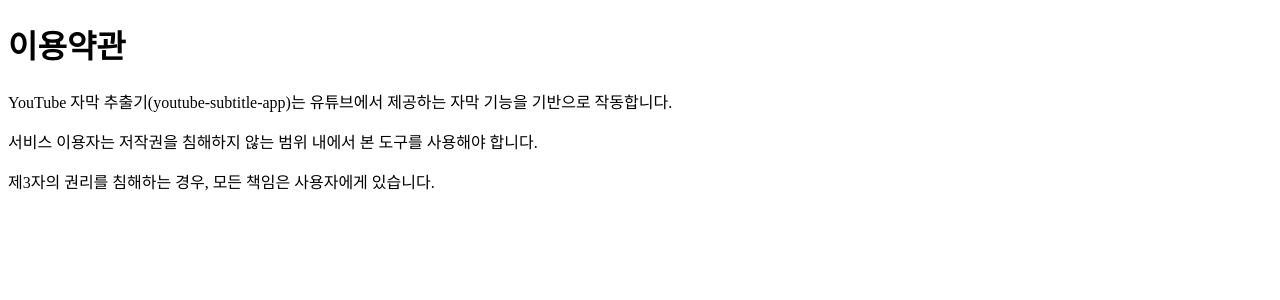
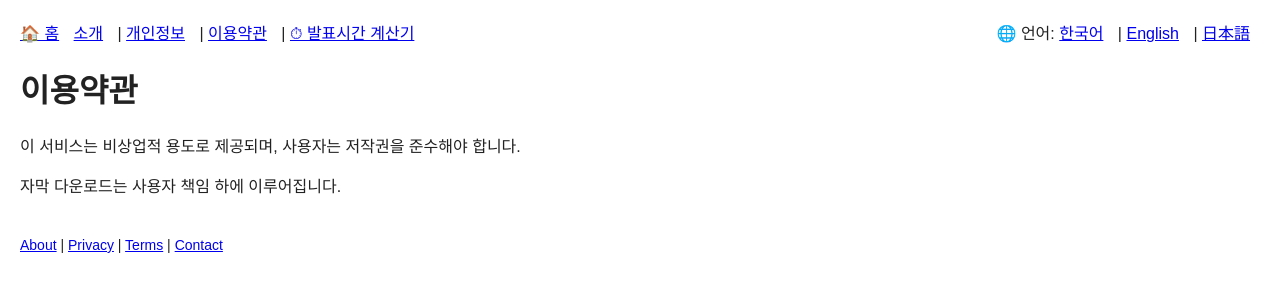
Before and after one commit to ieum3355/youtube-subtitle-app, a Flask app: page /terms in a window 1280 px wide. Shown: the top 300 px of the page. Run offline with Flask 3, Linux system fonts and the light colour scheme.

Commit message:
Update terms.html

```diff
--- a/templates/terms.html
+++ b/templates/terms.html
@@ -1,13 +1,7 @@
-<!DOCTYPE html>
-<html lang="ko">
-<head>
-  <meta charset="UTF-8">
-  <title>이용약관 - YouTube 자막 추출기</title>
-</head>
-<body>
-  <h1>이용약관</h1>
-  <p>YouTube 자막 추출기(youtube-subtitle-app)는 유튜브에서 제공하는 자막 기능을 기반으로 작동합니다.</p>
-  <p>서비스 이용자는 저작권을 침해하지 않는 범위 내에서 본 도구를 사용해야 합니다.</p>
-  <p>제3자의 권리를 침해하는 경우, 모든 책임은 사용자에게 있습니다.</p>
-</body>
-</html>
+{% extends "base.html" %}
+{% block title %}이용약관 - YouTube 자막 추출기{% endblock %}
+{% block content %}
+<h1>이용약관</h1>
+<p>이 서비스는 비상업적 용도로 제공되며, 사용자는 저작권을 준수해야 합니다.</p>
+<p>자막 다운로드는 사용자 책임 하에 이루어집니다.</p>
+{% endblock %}
```
